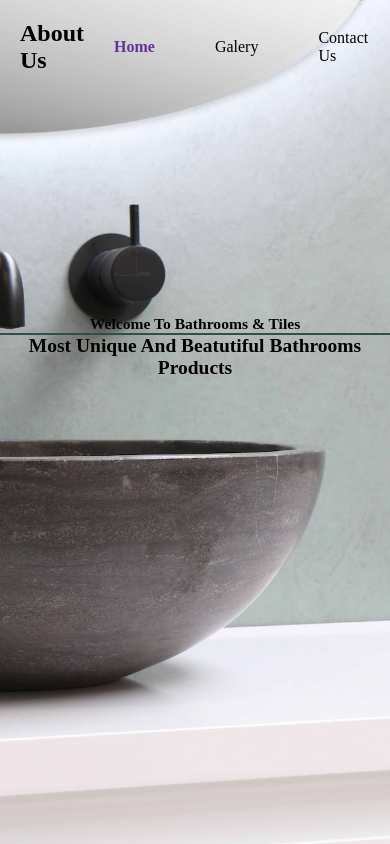
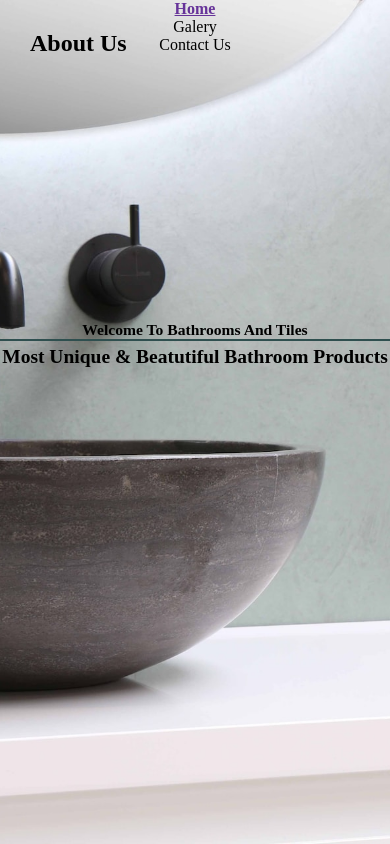
Before and after one commit to MonikaMula/Innovative-Bathrooms-Tiles, a plain HTML site: page index.html in a window 390 px wide. Drawn offline with Linux system fonts and the light colour scheme.

Commit message:
Navigation bar

```diff
--- a/assets/css/style.css
+++ b/assets/css/style.css
@@ -14,6 +14,7 @@ ul {
 .active {
     color:rebeccapurple;
     font-weight: bold;
+    text-decoration: underline;
 }
 /* Navigation Bar */
 .navbar {
@@ -31,7 +32,7 @@ ul {
     align-items: center;
 }
 .nav-links li {
-    margin:  0 30px;
+    margin:  0 50px;
 }
 header {
     width: 100vw;
@@ -60,4 +61,28 @@ header {
 }
 .header-content h1 {
     font-size: 5vmin;
+    margin-top: 5px;
+    margin-bottom: 5px;
 }
+.ctn {
+    padding-left: 8px 15px;
+    background-color: darkslategray;
+    color: black;
+}
+
+/* Display on a Mobile */
+@media only screen and (max-width:850px){
+    .navbar {
+        padding: 0;
+    }
+    .logo {
+        position: absolute;
+        top: 30px;
+        left: 30px;
+    }
+    .nav-links {
+        flex-direction: column;
+        width: 100%;
+        height: 100%;
+    }
+}
--- a/index.html
+++ b/index.html
@@ -19,14 +19,15 @@
             <li class="active"><a href="#"></a>Home</li>
             <li><a href="#"></a>Galery</li>
             <li><a href="#"></a>Contact Us</li>
+            <li><a href="#" class="ctn"></a></li>
         </ul>
     </nav>
     <header>
         <div class="header-content">
-            <h2>Welcome To Bathrooms & Tiles</h2>
+            <h2>Welcome To Bathrooms And Tiles</h2>
             <div class="line"></div>
-            <h1>Most Unique And Beatutiful Bathrooms Products</h1>
-            <a href="#" class="ctn"></a>
+            <h1>Most Unique & Beatutiful Bathroom Products</h1>
+
         </div>
     </header>
 </body>
```
